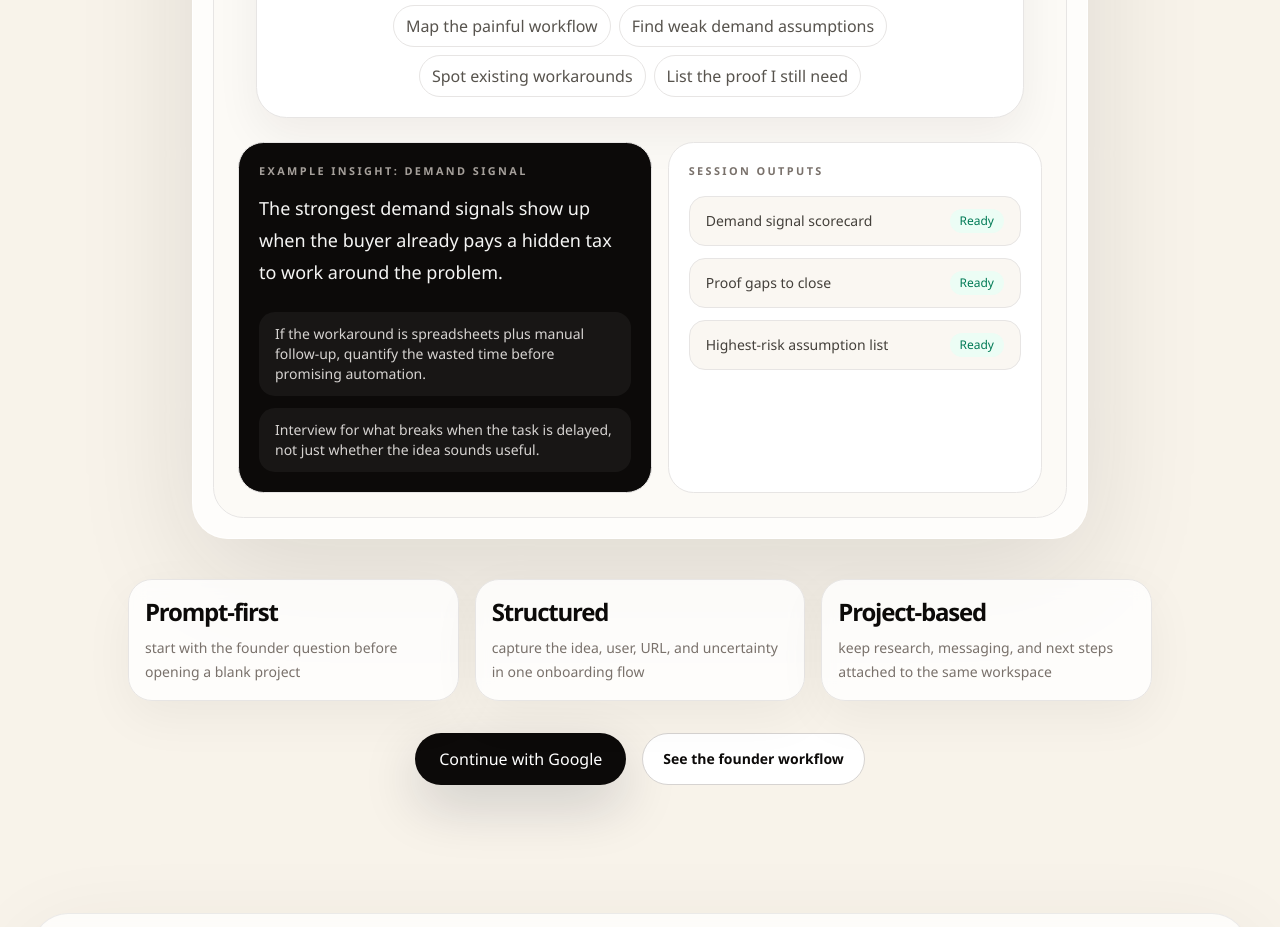
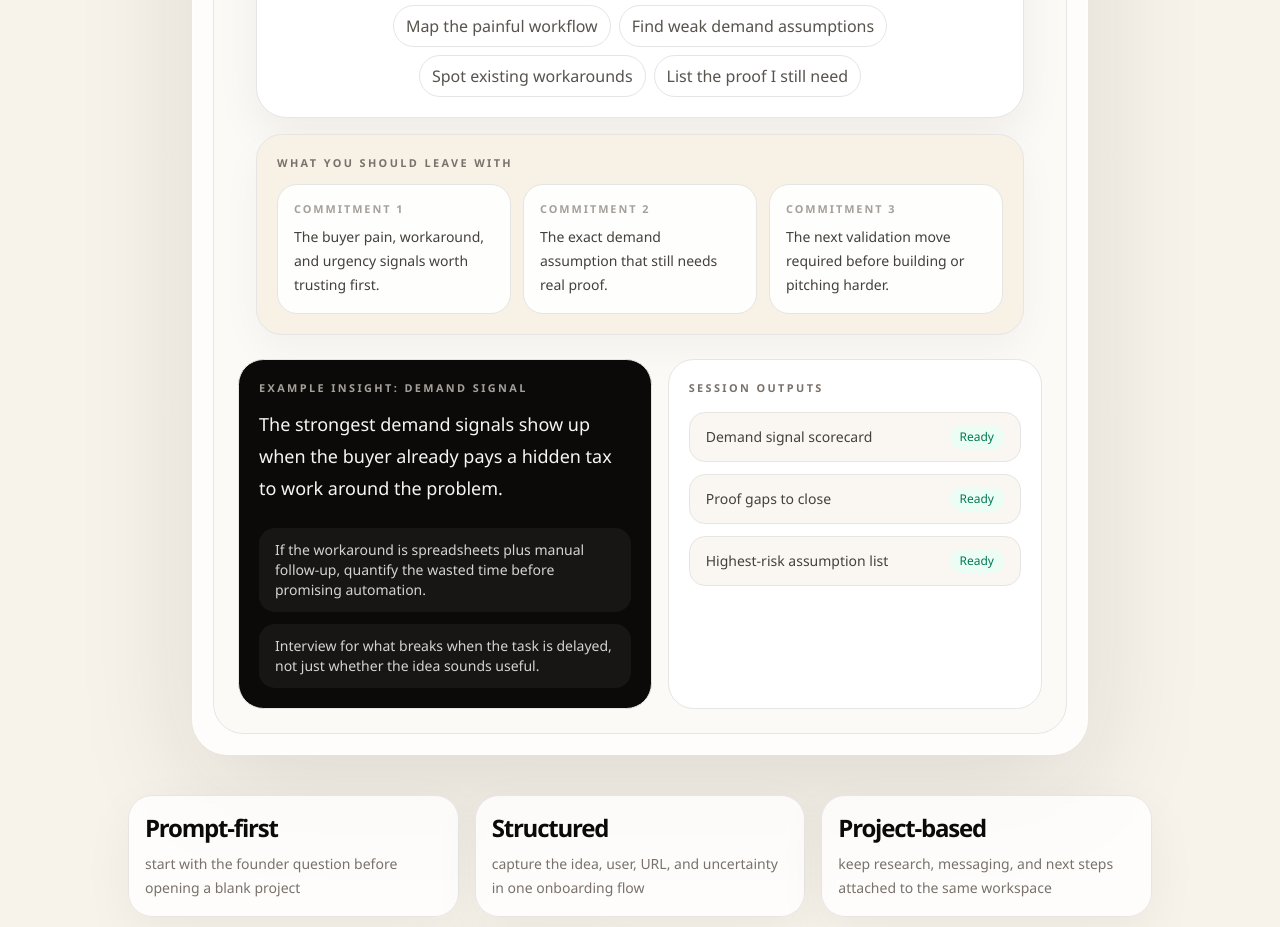
Before and after one commit to jianxux/aicofounder, a Next.js app: page / in a window 1280 px wide. Shown: the part 1320-2247 px from the top of the page. Built offline with nearby package versions, Linux system fonts and the light colour scheme; no server answers.

Commit message:
feat: add preset-aware landing session commitments
- add a hero section that spells out three concrete takeaways for the selected focus preset
- update landing tests to cover the new commitments panel and preset switching
- keep the change scoped to the landing page experience

```diff
--- a/src/app/page.tsx
+++ b/src/app/page.tsx
@@ -118,6 +118,11 @@ const focusPresets = [
       "If the workaround is spreadsheets plus manual follow-up, quantify the wasted time before promising automation.",
       "Interview for what breaks when the task is delayed, not just whether the idea sounds useful.",
     ],
+    commitments: [
+      "The buyer pain, workaround, and urgency signals worth trusting first.",
+      "The exact demand assumption that still needs real proof.",
+      "The next validation move required before building or pitching harder.",
+    ],
     sessionOutputs: ["Demand signal scorecard", "Proof gaps to close", "Highest-risk assumption list"],
   },
   {
@@ -134,6 +139,11 @@ const focusPresets = [
       "Founders who win here explain the problem more clearly, not just the product.",
       "Your next move is tightening the positioning claim before shipping the homepage.",
     ],
+    commitments: [
+      "The sharpest buyer-facing problem framing to anchor the story.",
+      "The positioning angle that sounds specific instead of interchangeable.",
+      "The next message or homepage test to run before rewriting everything.",
+    ],
     sessionOutputs: ["Positioning report", "Market research memo", "Homepage angle to test"],
   },
   {
@@ -149,6 +159,11 @@ const focusPresets = [
     insightPoints: [
       "Sequence the work so each conversation or experiment earns the right to make the next decision.",
       "Name the metric or learning target before you draft the task list.",
+    ],
+    commitments: [
+      "The key uncertainty this session should close first.",
+      "The decision filter for what deserves attention this week.",
+      "The next three founder moves with a clear learning goal behind each.",
     ],
     sessionOutputs: ["Next-step plan", "Validation sprint outline", "Decision-ready founder brief"],
   },
@@ -429,6 +444,18 @@ export default function LandingPage() {
                   </div>
                 </form>
 
+                <div className="mx-auto mt-4 max-w-3xl rounded-[1.6rem] border border-stone-200 bg-[#f7f1e6] px-5 py-5 text-left shadow-[0_16px_40px_rgba(28,25,23,0.04)]">
+                  <div className="text-[0.68rem] font-semibold uppercase tracking-[0.22em] text-stone-500">What you should leave with</div>
+                  <div className="mt-3 grid gap-3 sm:grid-cols-3">
+                    {activePreset.commitments.map((item, index) => (
+                      <div key={item} className="rounded-[1.25rem] border border-stone-200 bg-white/90 px-4 py-4">
+                        <div className="text-[0.68rem] font-semibold uppercase tracking-[0.18em] text-stone-400">Commitment {index + 1}</div>
+                        <p className="mt-2 text-sm leading-6 text-stone-700">{item}</p>
+                      </div>
+                    ))}
+                  </div>
+                </div>
+
                 <div className="mt-6 grid gap-4 text-left lg:grid-cols-[1.05fr_0.95fr]">
                   <div className="rounded-[1.6rem] border border-stone-200 bg-stone-950 p-5 text-stone-50">
                     <div className="text-[0.68rem] font-semibold uppercase tracking-[0.22em] text-stone-400">{activePreset.insightTitle}</div>
```
Also changed, not shown: 1 other file (tests, documents, lock files or other folders).
